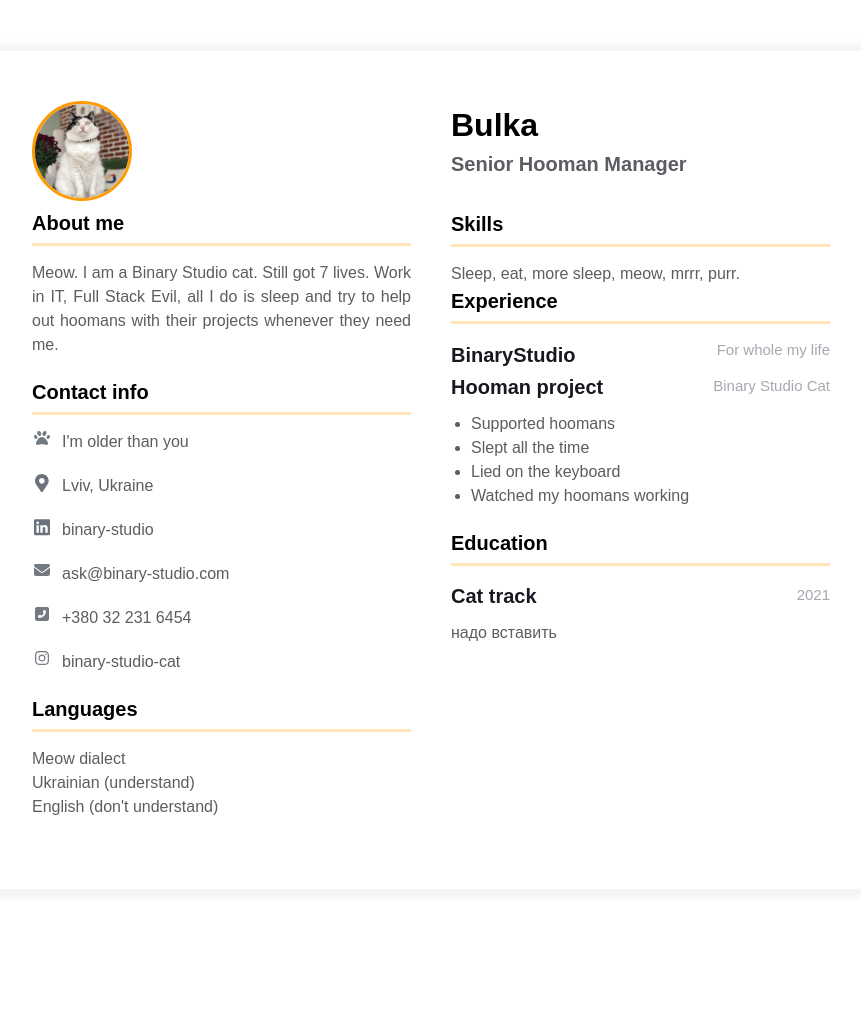
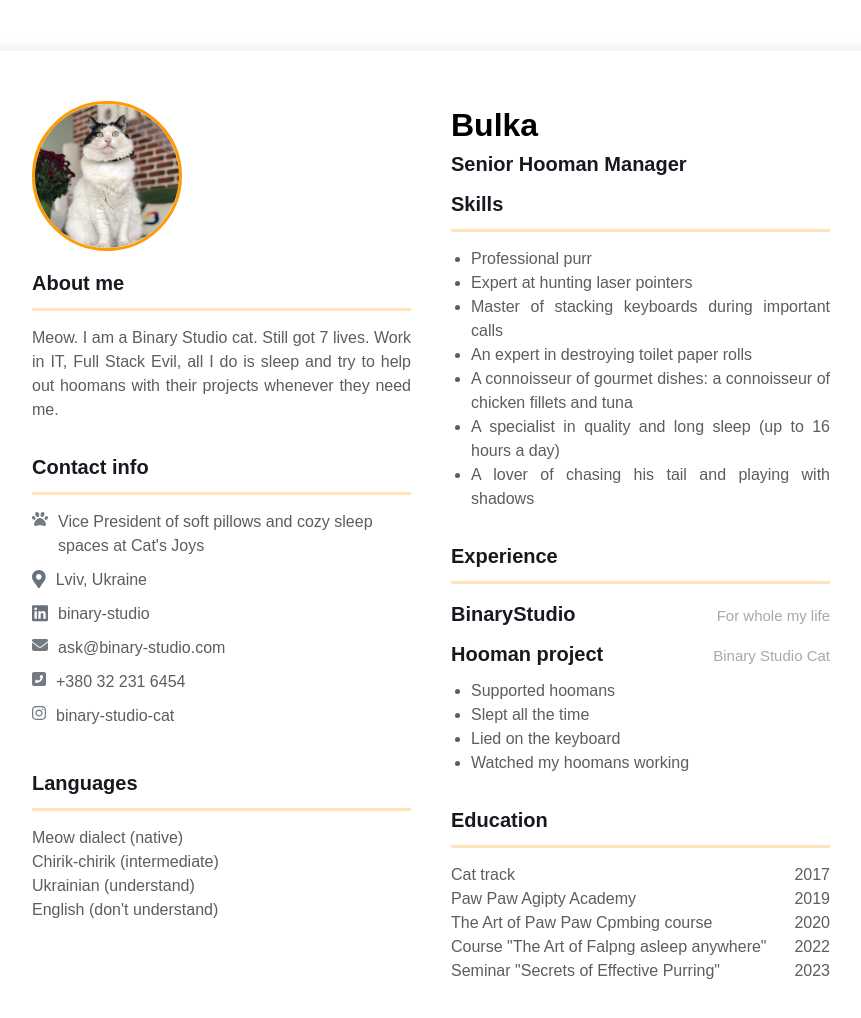
Before and after one commit to ncherneh/homepage, a plain HTML site: page index.html in a window 1280 px wide. Shown: the whole page, without its empty margins (209-1070 px from the left). Before the commit the page ends 940 px from the top, so only its background shows below. Drawn offline with Linux system fonts and the light colour scheme.

Commit message:
Refactor HTML and CSS

```diff
--- a/index.html
+++ b/index.html
@@ -1,4 +1,5 @@
 <!DOCTYPE html>
+
 <html>
   <head>
     <meta charset="UTF-8" />
@@ -9,19 +10,32 @@
   <body>
     <!-- &#x1F609 це код Unicode для емодзі. -->
     <!-- ― Hello World! &#x1F609; -->
-    <!-- Primary content template -->
+    <!-- Main content container -->
     <main>
+      <!-- Resume container -->
       <div class="resume">
         <div class="container">
           <div class="content">
+            <!-- Left side content -->
             <div class="left-side">
-              <img class="contact-info__avatar" src="assets/avatar.jpg" alt="Avatar"/>
+              <img
+                class="contact-info__avatar"
+                src="assets/avatar.jpg"
+                alt="Avatar"
+              />
+
+              <!-- About me section -->
               <div class="block-info">
                 <h3>About me</h3>
                 <div class="resume__block"></div>
-                <p class="intro_text">Meow. I am a Binary Studio cat. Still got 7 lives. Work in IT, Full Stack Evil, all I do is sleep and try to help out hoomans with their projects whenever they need me. </p>
+                <p>
+                  Meow. I am a Binary Studio cat. Still got 7 lives. Work in IT,
+                  Full Stack Evil, all I do is sleep and try to help out hoomans
+                  with their projects whenever they need me.
+                </p>
               </div>
 
+              <!-- Contact information section -->
               <div class="block-info">
                 <h3>Contact info</h3>
                 <div class="resume__block"></div>
@@ -40,7 +54,10 @@
                       ></path>
                     </svg>
                   </div>
-                  <span>I'm older than you</span>
+                  <span
+                    >Vice President of soft pillows and cozy sleep spaces at
+                    Cat's Joys</span
+                  >
                 </a>
                 <!-- location -->
                 <a href="" rel="author" class="contact-info__item">
@@ -133,36 +150,69 @@
                 </a>
               </div>
 
+              <!-- Languages section -->
               <div class="block-info">
                 <h3>Languages</h3>
                 <div class="resume__block"></div>
-                <p class="additional-info__languages-item">Meow dialect</p>
-                <p class="additional-info__languages-item">Ukrainian (understand)</p>
-                <p class="additional-info__languages-item">English (don't understand)</p>
+
+                <p class="additional-info__languages-item">
+                  Meow dialect (native)
+                </p>
+                <p class="additional-info__languages-item">
+                  Chirik-chirik (intermediate)
+                </p>
+                <p class="additional-info__languages-item">
+                  Ukrainian (understand)
+                </p>
+                <p class="additional-info__languages-item">
+                  English (don't understand)
+                </p>
               </div>
-
             </div>
 
-
+            <!-- Right side content -->
             <div class="right-side">
               <h1>Bulka</h1>
               <h3 class="contact-info__sub-header">Senior Hooman Manager</h3>
-              <div class="skills">
+
+              <!-- Skills section -->
+              <div class="block-info">
                 <h3>Skills</h3>
                 <div class="resume__block"></div>
-                <p class="skills__text"> Sleep, eat, more sleep, meow, mrrr, purr.</p>
+                <ul class="skills__company-project-responsibilities">
+                  <li>Professional purr</li>
+                  <li>Expert at hunting laser pointers</li>
+                  <li>Master of stacking keyboards during important calls</li>
+                  <li>An expert in destroying toilet paper rolls</li>
+                  <li>
+                    A connoisseur of gourmet dishes: a connoisseur of chicken
+                    fillets and tuna
+                  </li>
+                  <li>
+                    A specialist in quality and long sleep (up to 16 hours a
+                    day)
+                  </li>
+                  <li>A lover of chasing his tail and playing with shadows</li>
+                </ul>
               </div>
+
+              <!-- Education section -->
               <div class="block-info">
                 <h3>Experience</h3>
                 <div class="resume__block"></div>
                 <div class="subheader">
                   <h3 class="experiences__company-header-name">BinaryStudio</h3>
-                  <span class="experiences__company-header-durability">For whole my life</span>
+                  <span class="experiences__company-header-durability"
+                    >For whole my life</span
+                  >
                 </div>
-
                 <div class="subheader">
-                  <h3 class="experiences__company-project-name">Hooman project</h3>
-                  <span class="experiences__company-project-role">Binary Studio Cat</span>
+                  <h3 class="experiences__company-project-name">
+                    Hooman project
+                  </h3>
+                  <span class="experiences__company-project-role"
+                    >Binary Studio Cat</span
+                  >
                 </div>
                 <ul class="experiences__company-project-responsibilities">
                   <li>Supported hoomans</li>
@@ -172,17 +222,33 @@
                 </ul>
               </div>
 
-              <div class="block-info" >
+              <!-- Education section -->
+              <div class="block-info">
                 <h3>Education</h3>
                 <div class="resume__block"></div>
+                <div class="subheader"></div>
                 <div class="subheader">
-                  <h3 class="additional-info__education-university-speciality">Cat track</h3>
-                  <span class="additional-info__education-university-durability">2021<span>
-                  </div>
-                  <p class="additional-info__education-university-name"> надо вставить</p>
+                  <p>Cat track</p>
+                  <p>2017</p>
+                </div>
+                <div class="subheader">
+                  <p>Paw Paw Agipty Academy</p>
+                  <p>2019</p>
+                </div>
+                <di class="subheader">
+                  <p>The Art of Paw Paw Cpmbing course</p>
+                  <p>2020</p>
+                </di>
+                <div class="subheader">
+                  <p>Course "The Art of Falpng asleep anywhere"</p>
+                  <p>2022</p>
+                </div>
+                <div class="subheader">
+                  <p>Seminar "Secrets of Effective Purring"</p>
+                  <p>2023</p>
+                </div>
               </div>
             </div>
-
           </div>
         </div>
       </div>
--- a/styles.css
+++ b/styles.css
@@ -16,6 +16,7 @@ body {
   --border-color: #ff9a0045;
   --text-decoration-color: #ff9a00;
 }
+
 .resume {
   margin: 50px auto;
   border: 1px solid #f5f5f5;
@@ -29,47 +30,33 @@ body {
   padding: 0 30px;
   max-width: 900px;
 }
-.content{
+
+.content {
   display: flex;
 }
 
 .resume__block {
   border-bottom: 3px solid var(--border-color);
-  /* padding-bottom: 5px; */
-  /* margin-bottom: 15px; */
-  margin: 5px 0 15px 0;
+  margin: 5px 0 15px;
 }
 
-.left-side, .right-side{
+.left-side, .right-side {
   flex: 1;
   padding: 20px;
 }
 
-h3{
+h3 {
   font-size: 20px;
+  color: var(--primary-text-color);
+  margin-bottom: 10px;
 }
 
-.block-info{
+.block-info {
+  margin-top: 10px;
   padding-bottom: 20px;
 }
 
-
-
-/* .fh {
-  display: flex;
-  flex-direction: row;
-  justify-content: space-between;
-}
-
-.fv {
-  display: flex;
-  flex-direction: column;
-  justify-content: space-between;
-}
- */
-
-
-@media screen and (max-width: 576px) {
+@media screen and (width <= 576px) {
   .main-info,
   .contact_info_container {
     flex-direction: column;
@@ -88,51 +75,16 @@ h3{
   }
 }
 
-/* Contact info styles */
-
-.contact-info__sub-header {
-  /* text-align: center; */
-  color: var(--secondary-text-color);
-  padding-bottom: 30px;
-}
-
-.contact-info__header {
-  color: var(--primary-text-color);
-  margin-bottom: 15px;
-  text-decoration-color: var(--text-decoration-color);
-  text-decoration-line: underline;
-}
-
-/* .contact-info__sub-header {
-  margin-bottom: 30px;
-} */
-
-.contact-info__block {
-  display: flex;
-  flex-direction: column;
-  justify-content: space-between;
-}
-
-.contact-info__block--center {
-  justify-content: center;
-}
-
 .contact-info__item {
   color: var(--secondary-text-color);
   text-decoration: none;
   display: flex;
   justify-content: start;
-}
-
-.contact-info__item:not(:last-child) {
-  margin-bottom: 20px;
+  margin-bottom: 10px;
 }
 
 .contact-info__item-icon-wrapper {
   margin-right: 10px;
-  width: 20px;
-  display: flex;
-  justify-content: center;
 }
 
 .contact-info__item-icon path {
@@ -146,144 +98,33 @@ h3{
 
 .contact-info__avatar {
   border-radius: 50%;
-  width: 100px;
-  height: 100px;
+  width: 150px;
+  height: 150px;
   object-fit: cover;
-  border: 3px solid;
-  border-color: var(--text-decoration-color);
+  border: 3px solid var(--text-decoration-color);
 }
 
-/* Intro and skills styles */
-
-.intro {
-  display: flex;
-  justify-content: start;
-}
-
-.intro__icon-wrapper {
-  margin-right: 30px;
-  width: 30px;
-  display: flex;
-  justify-content: center;
-}
-
-.intro__icon {
-  height: 1.1428rem;
-  vertical-align: text-bottom;
-}
-
-.intro__icon path {
-  fill: var(--text-decoration-color);
-}
-
-.intro_text {
+p {
   color: var(--secondary-text-color);
   text-align: justify;
 }
 
-.skills__header {
-  color: var(--secondary-text-color);
-  text-align: center;
-  margin-bottom: 15px;
+.subheader {
+  display: flex;
+  align-items: baseline;
+  justify-content: space-between;
 }
 
-.skills__text {
-  color: var(--secondary-text-color);
-  text-align: justify;
-}
-/* .experiences {
-  flex: 1 1 60%;
-  margin-right: 50px;
-} */
-
-.subheader {
-  color: var(--secondary-text-color);
-  display: flex;
-  align-items: center;
-  justify-content: space-between;
-  /* text-align: left; */
-  /* margin-bottom: 20px; */
-}
-
-.experiences__company-header-durability {
-  color: var(--durability-text-color);
-  text-align: left;
-  margin-bottom: 10px;
-  font-size: 15px;
-}
-
-.experiences__company-header-name {
-  color: var(--primary-text-color);
-  /* text-decoration-color: var(--text-decoration-color); */
-  /* text-decoration-line: underline; */
-  text-align: left;
-  /* margin-bottom: 20px; */
-}
-
-.experiences__company-project {
-  margin-left: 15px;
-  margin-bottom: 25px;
-}
-
+.experiences__company-header-durability,
 .experiences__company-project-role {
   color: var(--durability-text-color);
-  text-align: left;
-  margin-bottom: 10px;
   font-size: 15px;
-}
-
-.experiences__company-project-name {
-  color: var(--primary-text-color);
-  text-align: left;
   margin-bottom: 10px;
 }
 
-.experiences__company-project-responsibilities {
+.experiences__company-project-responsibilities,
+.skills__company-project-responsibilities {
   color: var(--secondary-text-color);
   padding-left: 20px;
+  text-align: justify;
 }
-
-.additional-info {
-  flex: 1 1 40%;
-}
-
-.additional-info__education {
-  margin-bottom: 20px;
-}
-
-.additional-info__education-header {
-  color: var(--secondary-text-color);
-  text-align: left;
-  margin-bottom: 20px;
-}
-
-.additional-info__education-university-durability {
-  color: var(--durability-text-color);
-  text-align: left;
-  margin-bottom: 10px;
-  font-size: 15px;
-}
-
-.additional-info__education-university-speciality {
-  color: var(--primary-text-color);
-  text-align: left;
-  margin-bottom: 10px;
-}
-
-.additional-info__education-university-name {
-  color: var(--secondary-text-color);
-}
-
-/* .additional-info__languages {
-  margin-bottom: 20px;
-} */
-
-.additional-info__languages-header {
-  color: var(--secondary-text-color);
-  text-align: left;
-  margin-bottom: 20px;
-}
-
-.additional-info__languages-item {
-  color: var(--secondary-text-color);
-}
```
